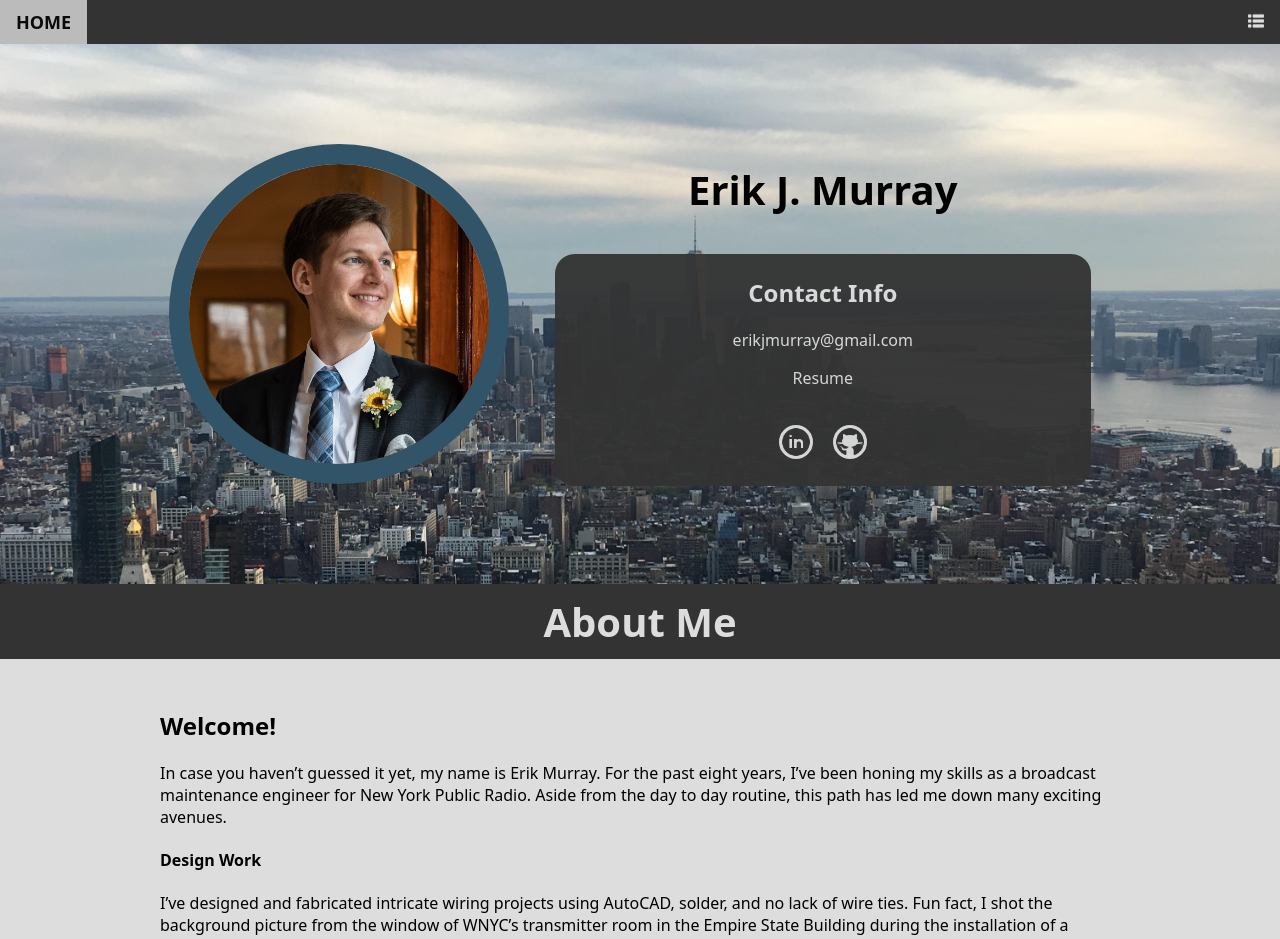
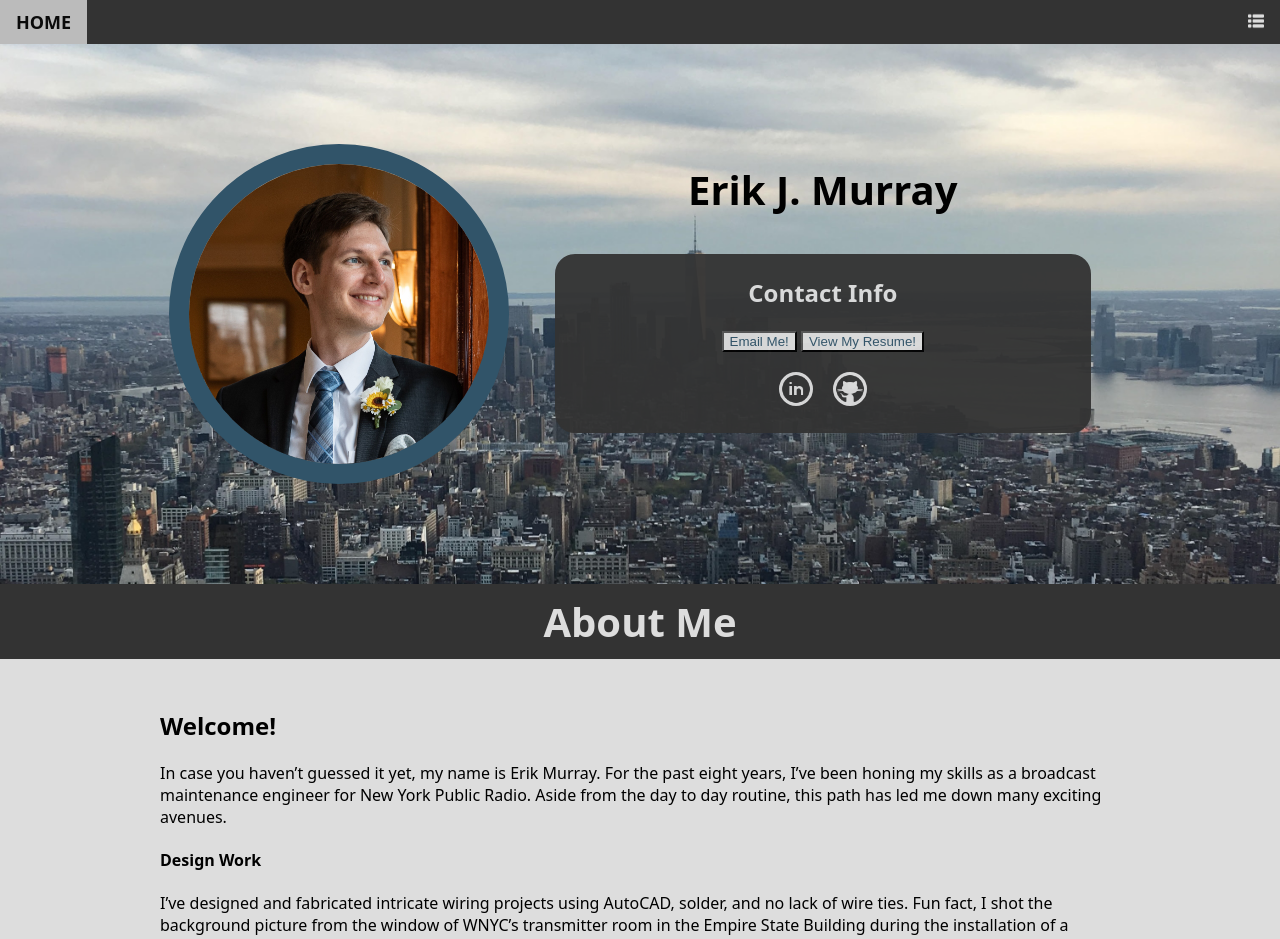
Before and after one commit to ErkMurIndustries/ErkMurIndustries.github.io, a Jekyll site: the page built from index.html, in a window 1280 px wide. Shown: the top 939 px of the page. Built offline with Jekyll 4.4.1, drawn with Linux system fonts in a browser that asks for light colours.

Commit message:
sharebar todos, call to action in contact

```diff
--- a/_includes/sharebar.html
+++ b/_includes/sharebar.html
@@ -17,6 +17,7 @@
 
     <li><a onclick="copyUrl('{{ site.url }}{{ include.url }}')" rel="nofollow" target="_blank">
         <img class="social-img" title="Copy Link" alt="copy-link" src="/assets/images/social/link-dark.png"/>
+        <!-- TODO: Fix location of copied url -->
         <p id="copied-message">Copy URL</p>
     </a></li>
 </ul>
--- a/assets/css/stylesheet.css
+++ b/assets/css/stylesheet.css
@@ -204,15 +204,18 @@ a:hover {
     color: #ddd;
 }
 
+.contact-btn {
+    color: #315469;
+    background-color: #ddd;
+}
 
-#email:hover {
+/* #email:hover {
     text-decoration: underline;
 }
 
-
 #resume:hover {
     text-decoration: underline;
-}
+} */
 
 .socials {
     grid-column: 3;
--- a/assets/javascript/main.js
+++ b/assets/javascript/main.js
@@ -69,6 +69,7 @@ if (generated_toc) {
 
 // CLIPBOARD COPY URL
 function copyUrl(url) {
+  // TODO: Add transitions to make cleaner
   messageDiv = document.getElementById("copied-message")
   navigator.clipboard.writeText(url)
   messageDiv.innerText = "URL Copied"
--- a/index.html
+++ b/index.html
@@ -12,16 +12,16 @@ permalink: '/'
     <div class="contact-layout">
         <div class="contact">
             <h2>Contact Info</h2>
-            <p id="email" title="Email Me!">
-                <a href="mailto:erikjmurray@gmail.com?subject=Hello%20from%20your%20website!&body=--this%20message%20sent%20from%20the%20link%20on%20erikjmurray.com--" target="_top">
-                    <span class=email-break>erikjmurray</span>@gmail.com
-                </a>
-            </p>
-            <p id="resume" title="View My Resume!">
-                <a href="/assets/files/erik-murray-resume.pdf" target="_blank">
-                    Resume
-                </a>
-            </p>
+            <a href="mailto:erikjmurray@gmail.com?subject=Hello%20from%20your%20website!&body=--this%20message%20sent%20from%20the%20link%20on%20erikjmurray.com--" target="_top">
+                <button class="contact-btn" title="Email Me!">
+                    Email Me!
+                </button>
+            </a>
+            <a href="/assets/files/erik-murray-resume.pdf" target="_blank">
+                <button class="contact-btn" title="View My Resume!">
+                    View My Resume!
+                </button>
+            </a>
             <!-- SOCIALS -->
             {% include socials.html %}
         </div>
```
